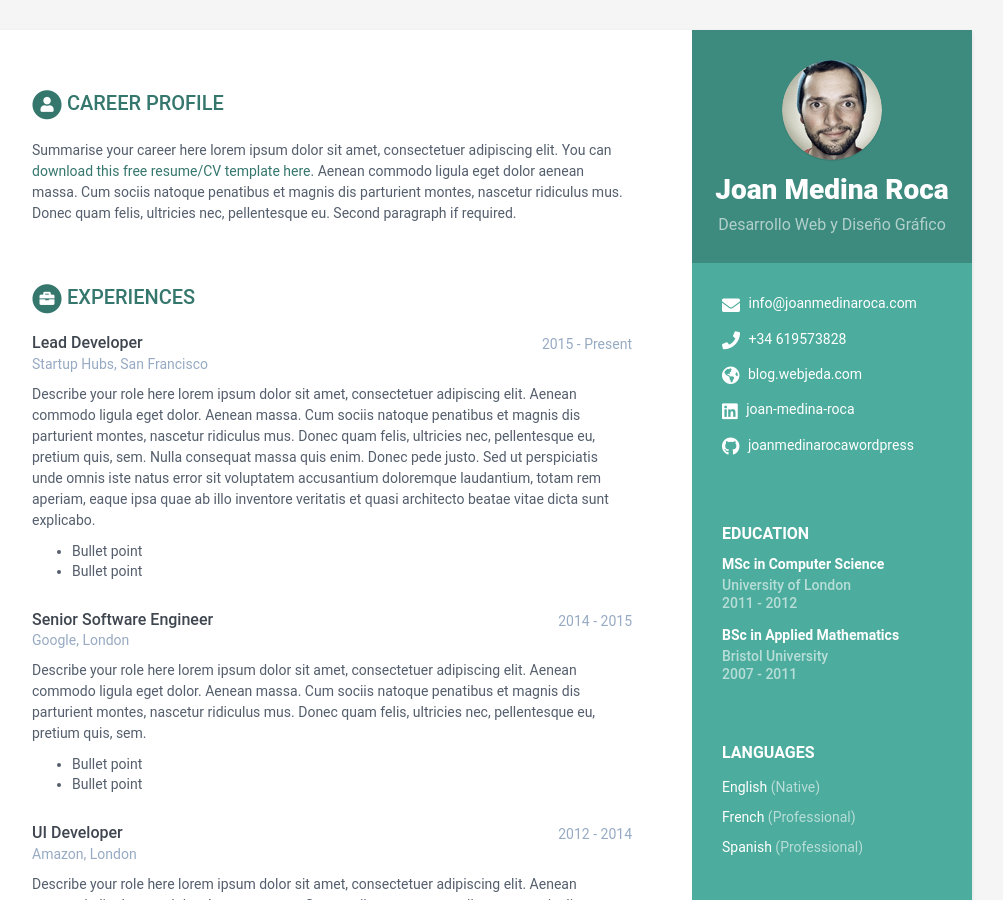
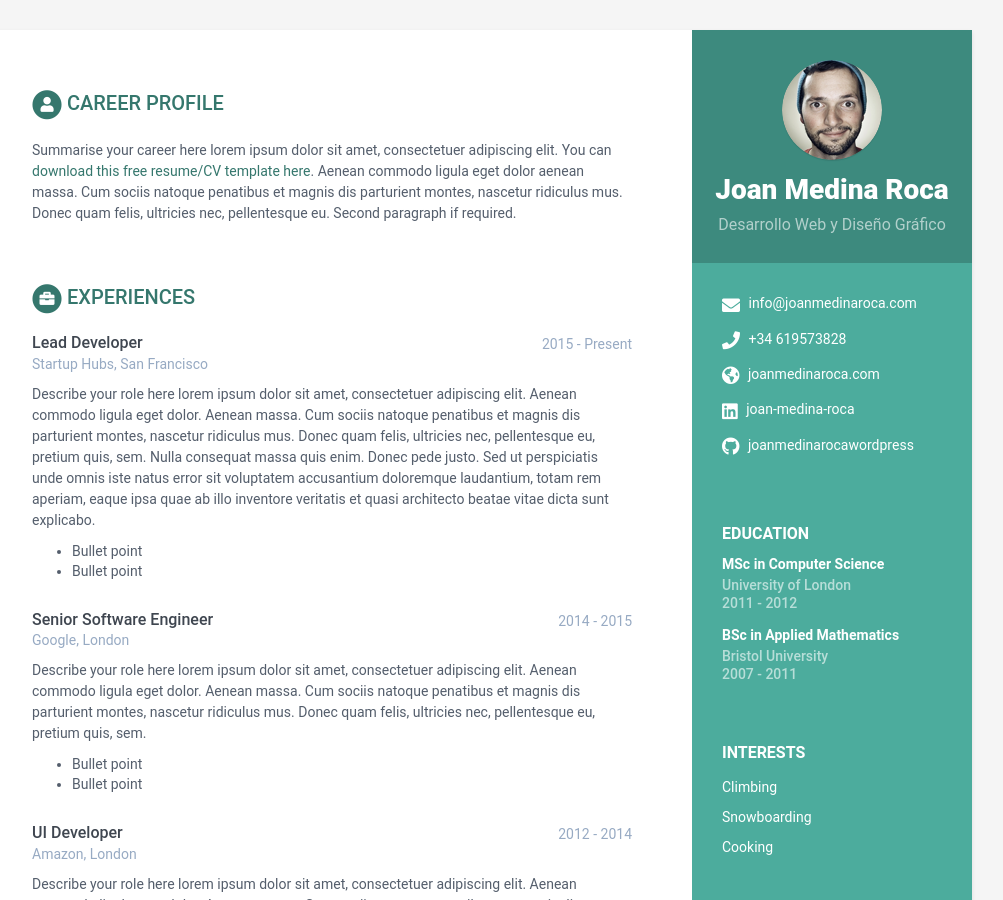
Before and after one commit to joan-medina-roca/cv.joanmedinaroca.com, a Jekyll site: the page built from index.html, in a window 1280 px wide and 900 px high. Shown: the whole window, without its empty margins (168-1171 px from the left). Built offline with Jekyll 4.4.1, drawn with Linux system fonts in a browser that asks for light colours.

Commit message:
more profile modifications

```diff
--- a/_data/data.yml
+++ b/_data/data.yml
@@ -14,7 +14,7 @@ sidebar:
   # Sidebar links
   email: info@joanmedinaroca.com
   phone: +34 619573828
-  website: blog.webjeda.com #do not add http://
+  website: joanmedinaroca.com #do not add http://
   linkedin: joan-medina-roca
   xing:
   github: joanmedinarocawordpress
@@ -26,7 +26,7 @@ sidebar:
   codewars:
   goodreads: # Number-Username, e.g. 123456-alandoe
 
-  languages:
+  languagesss:
     - idiom: English
       level: Native
 
```
